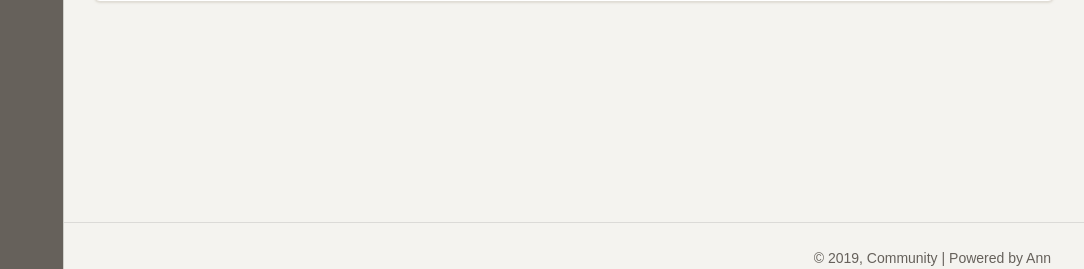
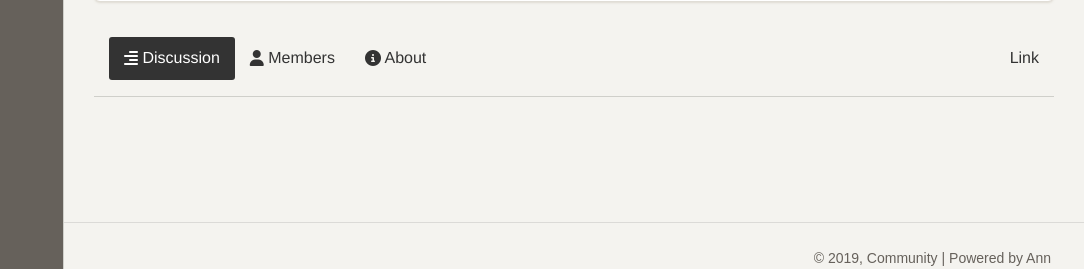
Before and after one commit to mkawsar/django, a Django app: template group/templates/group/details.html in a window 1280 px wide. Shown: the part 531-800 px from the top of the page, without its empty margins (196-1280 px from the left). Run offline with Django 3.2, Linux system fonts and the light colour scheme; the template is opened without the code that fills it, so the values that code supplies are empty; some libraries are stand-ins or nearby versions; some web fonts are replaced.

Commit message:
Group details

```diff
--- a/group/templates/group/details.html
+++ b/group/templates/group/details.html
@@ -51,5 +51,10 @@
                 </div>
             </div>
         </div>
+        <div class="row">
+            <div class="col-md-12">
+                {% include 'group/menu.html' with menu='discuss' slug=object.slug %}
+            </div>
+        </div>
     </div>
 {% endblock content %}
--- /dev/null
+++ b/group/templates/group/menu.html
@@ -0,0 +1,63 @@
+{% comment %}<nav class="navbar navbar-custom navbar-default">
+    <div class="container-fluid container-fluid-custom">
+        <!-- Brand and toggle get grouped for better mobile display -->
+        <div class="navbar-header">
+            <button type="button" class="navbar-toggle collapsed" data-toggle="collapse"
+                    data-target="#bs-example-navbar-collapse-1" aria-expanded="false">
+                <span class="sr-only">Toggle navigation</span>
+                <span class="icon-bar"></span>
+                <span class="icon-bar"></span>
+                <span class="icon-bar"></span>
+            </button>
+        </div>
+
+        <!-- Collect the nav links, forms, and other content for toggling -->
+        <div class="collapse navbar-collapse navbar-collapse-custom" id="bs-example-navbar-collapse-1">
+            <ul class="nav navbar-nav">
+                <li {% if menu == 'discuss' %} class="active" {% endif %}><a href="{% url 'group-details' slug %}"
+                                                                             class="active"><i class="fa fa-align-right"
+                                                                                               aria-hidden="true"></i>
+                    Discussion</a></li>
+                <li><a href="#"><i class="fa fa-user" aria-hidden="true"></i> Members</a></li>
+                <li><a href="#"><i class="fa fa-info-circle" aria-hidden="true"></i> About</a></li>
+
+            </ul>
+            <ul class="nav navbar-nav navbar-right">
+                <li><a href="#"><i class="fa fa-pencil-square-o icon-margin" aria-hidden="true"></i></a></li>
+                <li><a href="#" class="confirm"><i class="fa fa fa-trash icon-margin" aria-hidden="true"></i></a></li>
+                <li>
+                    <a href="#" class="btn btn-success btn-sm" data-group-id="12345"><i class="fa fa-plus"
+                                                                                        aria-hidden="true"></i>Join
+                        Digital Hot Seats</a>
+                </li>
+            </ul>
+        </div>
+    </div>
+</nav>{% endcomment %}
+
+<div id="topheader">
+  <nav class="navbar navbar-default">
+		<div class="">
+			 <div class="navbar-header">
+				  <button type="button" class="navbar-toggle collapsed" data-toggle="collapse" data-target="#bs-example-navbar-collapse-1" aria-expanded="false">
+						<span class="sr-only">Toggle navigation</span>
+						<span class="icon-bar"></span>
+						<span class="icon-bar"></span>
+						<span class="icon-bar"></span>
+				  </button>
+			 </div>
+			 <div class="collapse navbar-collapse" id="bs-example-navbar-collapse-1">
+				  <ul class="nav navbar-nav">
+						<li {% if menu == 'discuss' %} class="active" {% endif %}>
+                            <a href="{% url 'group-details' slug %}" ><i class="fa fa-align-right" aria-hidden="true"></i> Discussion</a>
+                        </li>
+                        <li {% if menu == 'member' %} class="active" {% endif %}><a href="#"><i class="fa fa-user" aria-hidden="true"></i> Members</a></li>
+                        <li {% if menu == 'about' %} class="active" {% endif %}><a href="#"><i class="fa fa-info-circle" aria-hidden="true"></i> About</a></li>
+				  </ul>
+				  <ul class="nav navbar-nav navbar-right">
+						<li><a href="#">Link</a></li>
+				  </ul>
+			 </div>
+		</div>
+  </nav>
+</div>
--- a/user/static/css/demo.css
+++ b/user/static/css/demo.css
@@ -123,38 +123,6 @@ body.nude {
     width: 30px;
 }
 
-/*.like-btn {
-    display: inline-block;
-    margin-bottom: 0;
-    font-weight: normal;
-    text-align: center;
-    vertical-align: middle;
-    cursor: pointer;
-    background: lightgreen;
-    border: 1px solid transparent;
-    white-space: nowrap;
-    padding: 6px 12px;
-    font-size: 14px;
-    line-height: 1.428571429;
-    border-radius: 4px;
-}
-
-.dislike-btn {
-    display: inline-block;
-    margin-bottom: 0;
-    font-weight: normal;
-    text-align: center;
-    vertical-align: middle;
-    cursor: pointer;
-    background: #eeaf4c;
-    border: 1px solid transparent;
-    white-space: nowrap;
-    padding: 6px 12px;
-    font-size: 14px;
-    line-height: 1.428571429;
-    border-radius: 4px;
-}*/
-
 .like, .dislike {
     border: none;
     width: 20px;
@@ -177,3 +145,31 @@ body.nude {
     width: 100% !important;
     height: 300px !important;
 }
+
+@media (min-width: 991px) {
+    .navbar-collapse-custom {
+        padding-left: 0 !important;
+    }
+    .container-fluid-custom {
+        padding-left: 0 !important;
+    }
+}
+#topheader .navbar-nav li > a {
+	text-transform: capitalize;
+	color: #333;
+	transition: background-color .2s, color .2s;
+}
+
+#topheader .navbar-nav li > a:hover{
+    background-color: #333;
+    color: #fff;
+}
+#topheader .navbar-nav li > a:focus{
+    background-color: #333;
+    color: #fff;
+}
+
+#topheader .navbar-nav li.active > a {
+	background-color: #333;
+	color: #fff;
+}
```
